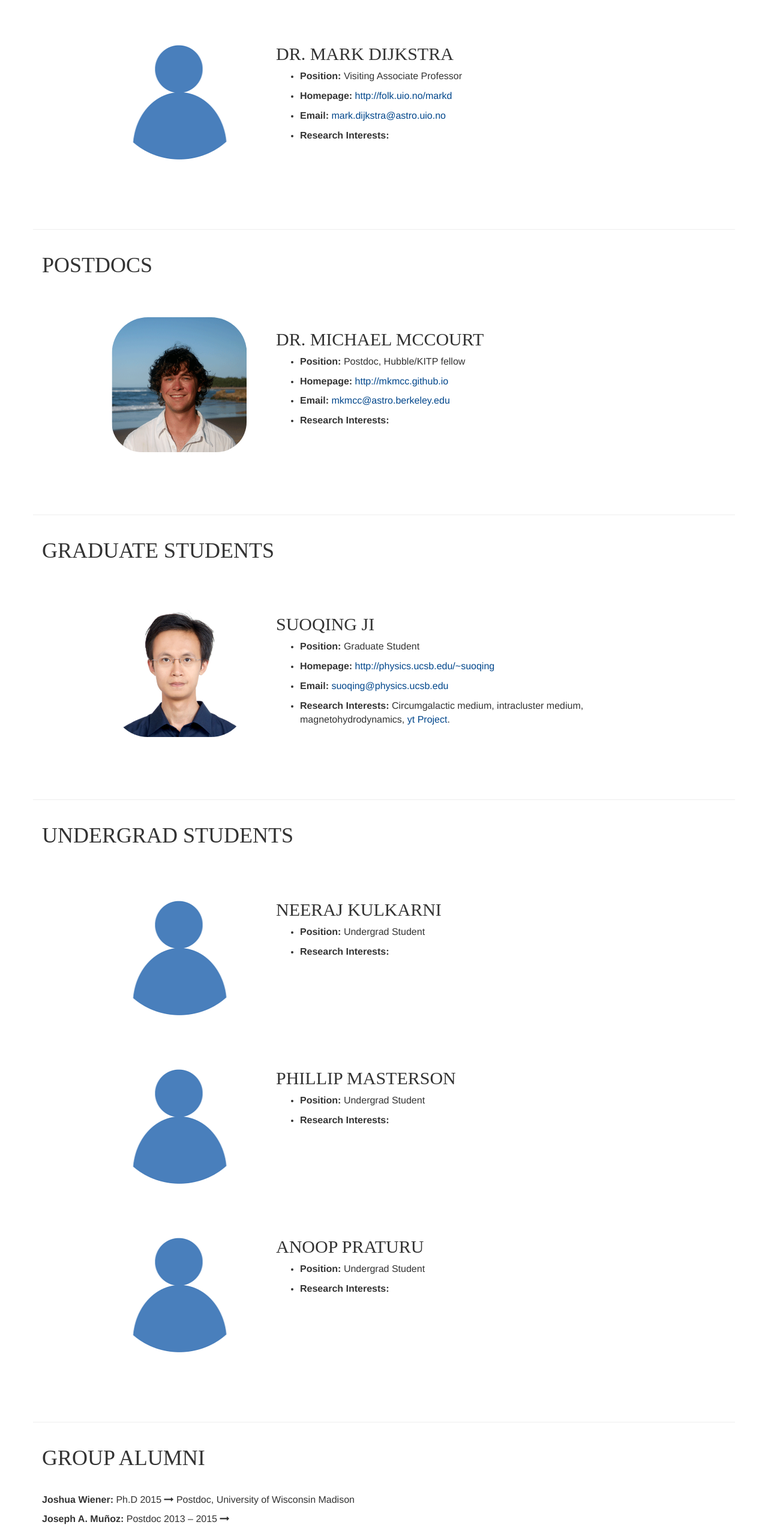
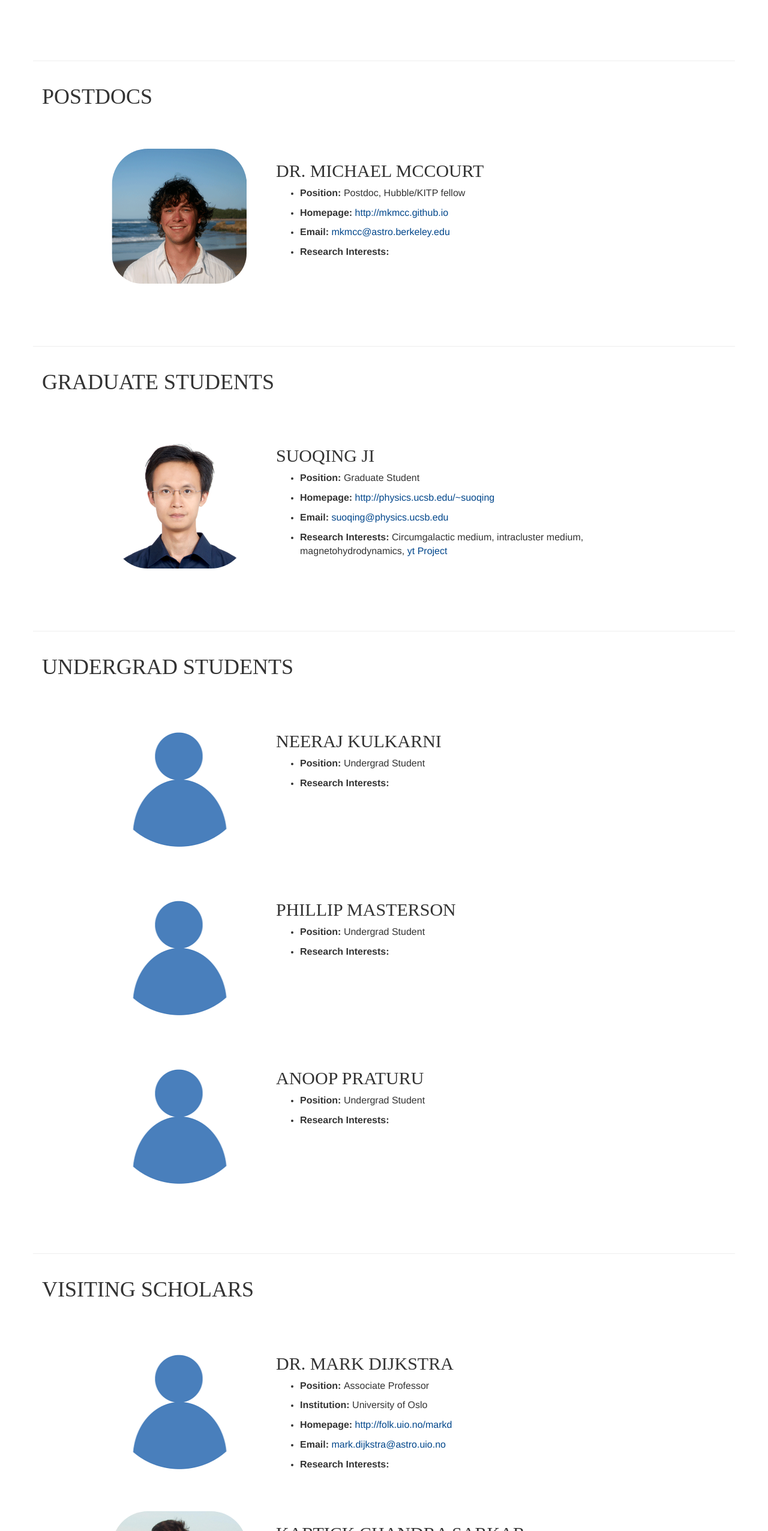
Before and after one commit to jisuoqing/exgal, a plain HTML site: page people.html in a window 1280 px wide. Shown: the part 938-3491 px from the top of the page at 60% size. Drawn offline with nearby package versions, Linux system fonts and the light colour scheme; files whose address does not match are found by name; a web font is replaced by a local one.

Commit message:
Add people and style modification

```diff
--- a/people.html
+++ b/people.html
@@ -145,25 +145,6 @@
     </div>
   </div>
 
-  <div class="row" style="margin-top: 4em">
-    <div class="col-sm-3 col-sm-offset-1">
-      <div class="center-cropped-people">
-        <img src="img/people/blank.png" class="img-responsive img-centered current-project-image"/>
-      </div>
-    </div>
-    <div class="col-sm-6">
-      <h2>Dr. Mark Dijkstra</h2>
-      <ul>
-        <li><p class="small"><b>Position: </b>Visiting Associate Professor</p></li>
-        <li><p class="small"><b>Homepage: </b><a href="http://folk.uio.no/markd">http://folk.uio.no/markd</a></p></li>
-        <li><p class="small"><b>Email: </b><a href="mailto:mark.dijkstra@astro.uio.no">mark.dijkstra@astro.uio.no</a></p></li>
-        <li><p class="small"><b>Research Interests: </b>
-          </p>
-        </li>
-      </ul>
-    </div>
-  </div>
-
 </div>
 
 <div class="container" id="postdoc" style="margin-top: 2em;">
@@ -219,7 +200,7 @@
         <li><p class="small"><b>Homepage: </b><a href="http://physics.ucsb.edu/~suoqing">http://physics.ucsb.edu/~suoqing</a></p></li>
         <li><p class="small"><b>Email: </b><a href="mailto:suoqing@physics.ucsb.edu">suoqing@physics.ucsb.edu</a></p></li>
         <li><p class="small"><b>Research Interests:</b>
-            Circumgalactic medium, intracluster medium, magnetohydrodynamics, <a href="http://yt-project.org">yt Project</a>.
+            Circumgalactic medium, intracluster medium, magnetohydrodynamics, <a href="http://yt-project.org">yt Project</a>
           </p>
         </li>
       </ul>
@@ -290,6 +271,57 @@
 
 </div>
 
+<div class="container" id="visit" style="margin-top: 2em;">
+
+  <div class="row" style="margin-top: 4em;">
+    <hr class="divider">
+    <div class="col-sm-12">
+      <h1>Visiting Scholars</h1>
+    </div>
+  </div>
+
+  <div class="row" style="margin-top: 4em">
+    <div class="col-sm-3 col-sm-offset-1">
+      <div class="center-cropped-people">
+        <img src="img/people/blank.png" class="img-responsive img-centered current-project-image"/>
+      </div>
+    </div>
+    <div class="col-sm-6">
+      <h2>Dr. Mark Dijkstra</h2>
+      <ul>
+        <li><p class="small"><b>Position: </b>Associate Professor</p></li>
+        <li><p class="small"><b>Institution: </b>University of Oslo</p></li>
+        <li><p class="small"><b>Homepage: </b><a href="http://folk.uio.no/markd">http://folk.uio.no/markd</a></p></li>
+        <li><p class="small"><b>Email: </b><a href="mailto:mark.dijkstra@astro.uio.no">mark.dijkstra@astro.uio.no</a></p></li>
+        <li><p class="small"><b>Research Interests: </b>
+          </p>
+        </li>
+      </ul>
+    </div>
+  </div>
+
+  <div class="row" style="margin-top: 4em">
+    <div class="col-sm-3 col-sm-offset-1">
+      <div class="center-cropped-people">
+        <img src="img/people/sarkar.png" class="img-responsive img-centered current-project-image"/>
+      </div>
+    </div>
+    <div class="col-sm-6">
+      <h2>Kartick Chandra Sarkar</h2>
+      <ul>
+        <li><p class="small"><b>Position: </b>Senior Research Fellow</p></li>
+        <li><p class="small"><b>Institution: </b>Raman Research Institute, Indian Institute of Science</p></li>
+        <li><p class="small"><b>Homepage: </b><a href="http://www.rri.res.in/~kcsarkar/">http://www.rri.res.in/~kcsarkar/</a></p></li>
+        <li><p class="small"><b>Email: </b><a href="mailto:kcsarkar@rri.res.in">kcsarkar@rri.res.in</a></p></li>
+        <li><p class="small"><b>Research Interests: </b>
+          </p>
+        </li>
+      </ul>
+    </div>
+  </div>
+
+</div>
+
 <div class="container" id="alumni" style="margin-top: 2em;">
 
   <div class="row" style="margin-top: 4em;">
@@ -323,7 +355,7 @@
       </p>
 
       <p class="small">
-        <b><a href="http://202.127.29.4/fguo/people.html">Fulai Guo</a>: </b>
+        <b><a href="http://202.127.29.4/fguo/index.html">Fulai Guo</a>: </b>
         Ph.D 2008 <i class="fa fa-long-arrow-right"></i> Professor, Shanghai Astronomical Observatory, Chinese Academy of Sciences
       </p>
 
--- a/style04.css
+++ b/style04.css
@@ -588,7 +588,6 @@ a {
     white-space: nowrap;
 }
 
-
 /*========================================================================
 
 Archive CSS
```
Also changed, not shown: img/people/sarkar.png (added).
